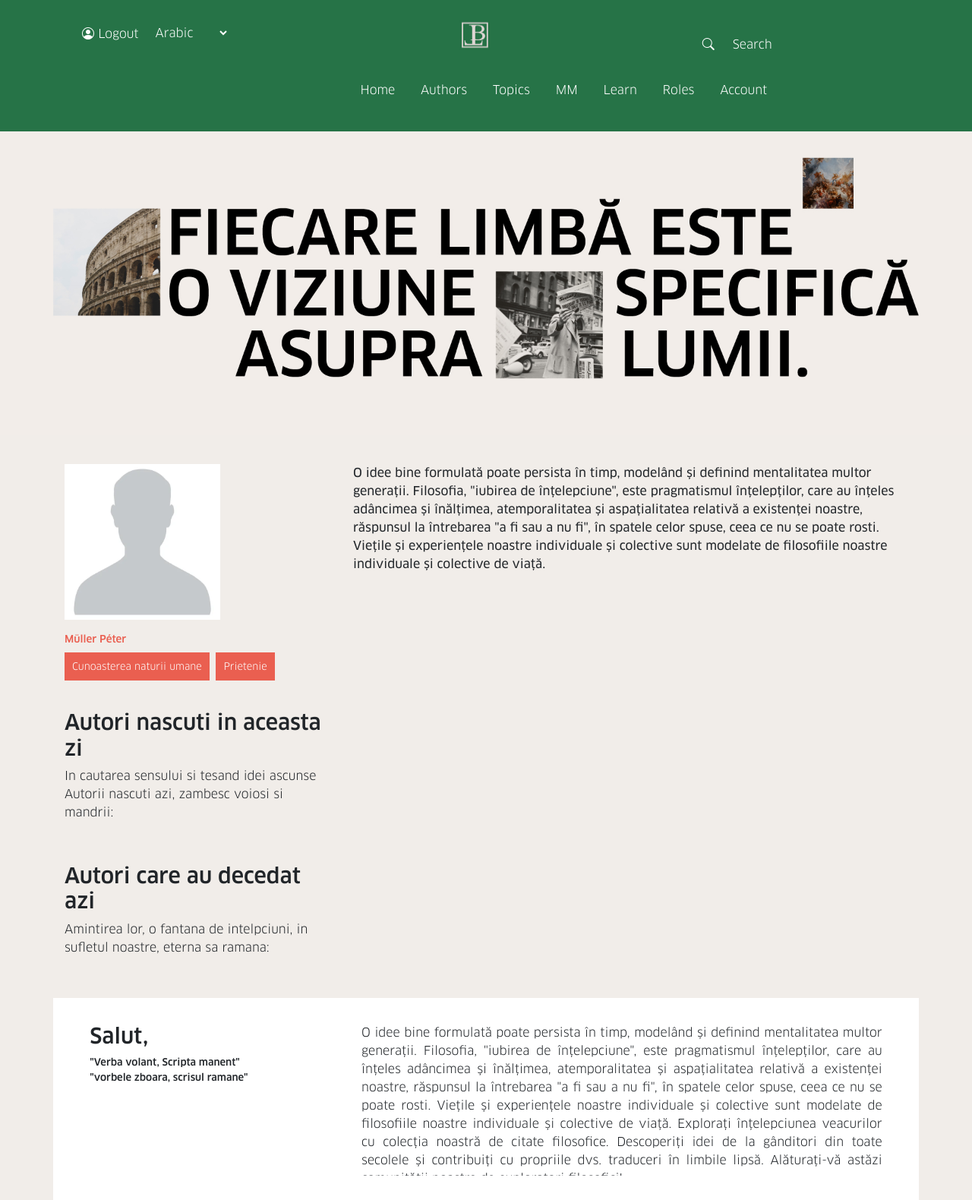
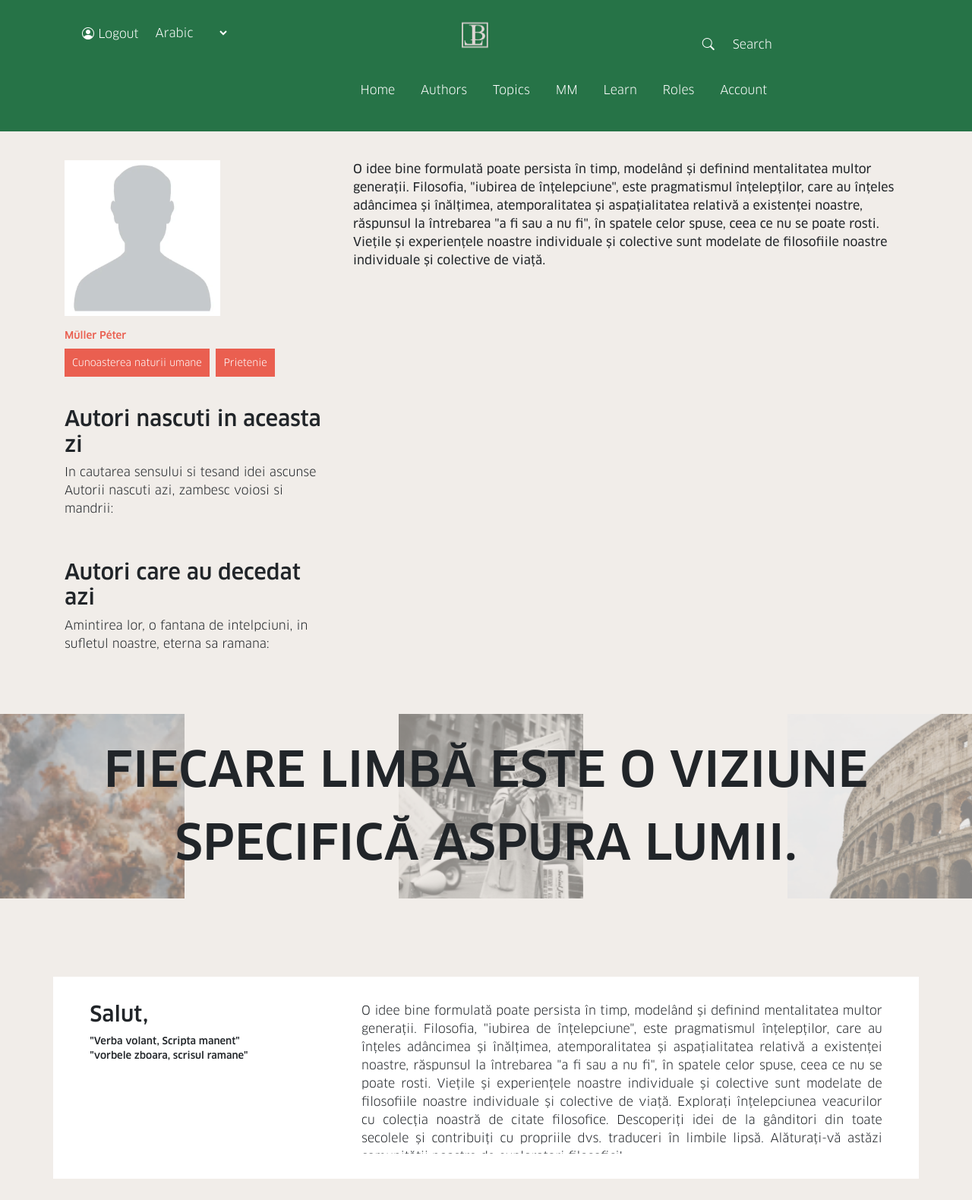
Before and after one commit to mihnea112/banaterra, a PHP site: page / in a window 1280 px wide. Shown: the top 1580 px of the page at 76% size. Run offline with PHP 8.4, Linux system fonts and the light colour scheme; a user stored in the database is signed in; data comes from the database, SQL or seed files in the repository.

Commit message:
Index banner fixed to be meeting the new requirements by our po

```diff
--- a/css/style.css
+++ b/css/style.css
@@ -93,10 +93,66 @@ body{
   margin: 0 2%;
 }
 
-.banner img {
+.banner img{
   width: 100%;
   height: auto;
 }
+
+.bcont{
+      position: relative;
+      width: 100%;
+      height: auto;
+      overflow: hidden;
+      text-align: center;
+}
+
+.bcont :nth-child(2) {
+      position: absolute;
+      top: 0;
+      left: 0;
+}
+
+.bcont :nth-child(3) {
+      position: absolute;
+      right: 40%;
+      top:0;
+}
+
+.bcont :nth-child(4) {
+      position: absolute;
+      right: 0;
+      top: 0;
+}
+
+.bimg{
+      height: 100%;
+      aspect-ratio: 1;
+      z-index: -1;
+      opacity: 50%;
+}
+
+.btext {
+    position: relative;
+    z-index: 1;
+    font-size: 5vw;
+    font-family: "ClanProMedium";
+    text-transform: uppercase;
+}
+
+
+/* .btext {
+  position: relative;
+  font-size: 5vw;
+  font-family: "ClanProMedium";
+  text-transform: uppercase;
+}
+
+.bimg{
+
+  position: absolute;
+  top: 0;
+  left: 0;
+} */
 
 .sect-padding{
   padding-top: 3%;
--- a/index.php
+++ b/index.php
@@ -115,9 +115,7 @@ if($_SESSION["role"]=="0"){
 				</div>
 			</div>
 		</section>
-		<section class="banner">
-			<img src="images/banner.jpg" />
-		</section>
+
 		<section class="topics sect-padding">
 			<div class="container">
 				<div class="row">
@@ -198,6 +196,16 @@ if($_SESSION["role"]=="0"){
 				</div>
 			</div>
 		</section>
+
+		<section class="bcont cont-2-padding top-5-margin btm-5-margin">
+			<span class="btext">Fiecare limbă este o viziune specifică aspura lumii.</span>
+
+			<img src="images/b_home1.jpg" alt="" class="bimg">
+			<img src="images/b_home2.jpg" alt="" class="bimg">
+			<img src="images/b_home3.jpg" alt="" class="bimg">
+
+		</section>
+
 		<section class="sect-padding">
 			<div class="container">
 				<div class="row hello">
@@ -389,6 +397,7 @@ Explorați înțelepciunea veacurilor cu colecția noastră de citate filosofice
 				</div>
 			</div>
 		</section>
+
 		<footer>
 			<div class="container cont-5-padding footer">
 				<div class="row">
```
Also changed, not shown: images/b_home1.jpg (added), images/b_home2.jpg (added), images/b_home3.jpg (added).
